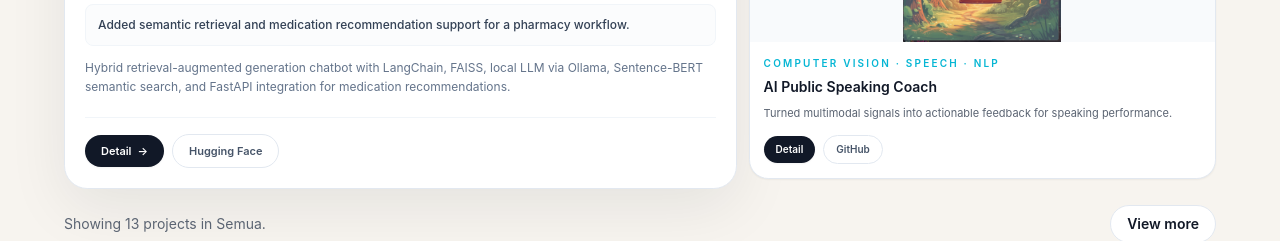
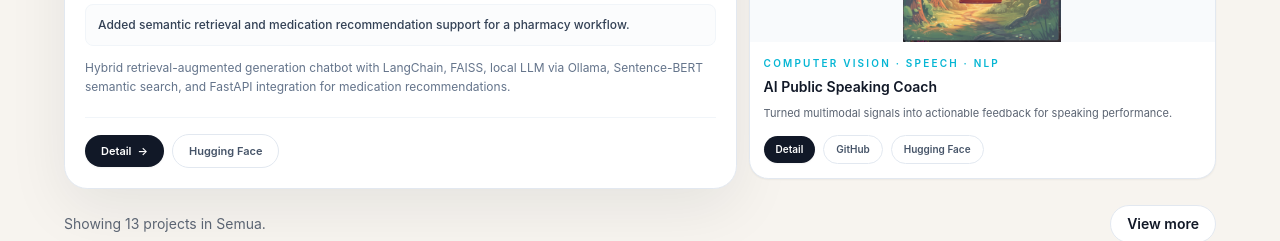
Before and after one commit to ziee2/portofolio, a Next.js app: page / in a window 1280 px wide. Shown: the part 4020-4261 px from the top of the page. Built offline with nearby package versions, Linux system fonts and the light colour scheme.

Commit message:
Update Bangkit GitHub link and add Hugging Face link to SWARA

```diff
--- a/app/content.ts
+++ b/app/content.ts
@@ -204,7 +204,7 @@ export const dict = {
               'Mendeploy model ke dalam REST API menggunakan Flask.',
               'Mendapatkan sertifikasi TensorFlow Developer Professional.'
             ],
-            repoUrl: 'https://github.com/ziee2'
+            repoUrl: 'https://github.com/TomKits'
           }
         ]
       },
@@ -262,6 +262,8 @@ export const dict = {
             summary: 'Sistem AI multi-modal menggunakan MediaPipe, YOLO, BERT, Wav2Vec2, dan Silero VAD untuk menganalisis postur, artikulasi, kata pengisi, tempo, dan relevansi topik.',
             stack: ['MediaPipe', 'YOLO', 'BERT'],
             repoUrl: 'https://github.com/ziee2/AI-Public-Speaking_-SWARA',
+            demoUrl: 'https://huggingface.co/Cyberlace',
+            demoLabel: 'Hugging Face',
             highlights: ['Analisis pose dan gesture real-time', 'Evaluasi suara dan tempo bicara', 'Rekomendasi yang langsung bisa ditindaklanjuti'],
           },
           {
@@ -534,9 +536,9 @@ export const dict = {
               'Graduated with Distinction (Top Graduate) from the Bangkit Academy program.',
               'Trained an EfficientNet model for tomato disease detection with 98% accuracy.',
               'Deployed the model into a REST API using Flask.',
-              'Earned the TensorFlow Developer Professional certification.'
+              'Earned TensorFlow Developer Professional certification.'
             ],
-            repoUrl: 'https://github.com/ziee2'
+            repoUrl: 'https://github.com/TomKits'
           }
         ]
       },
@@ -594,6 +596,8 @@ export const dict = {
             summary: 'Multi-modal AI system using MediaPipe, YOLO, BERT, Wav2Vec2, and Silero VAD to analyze posture, articulation, filler words, tempo, and topic relevance.',
             stack: ['MediaPipe', 'YOLO', 'BERT'],
             repoUrl: 'https://github.com/ziee2/AI-Public-Speaking_-SWARA',
+            demoUrl: 'https://huggingface.co/Cyberlace',
+            demoLabel: 'Hugging Face',
             highlights: ['Real-time pose and gesture analysis', 'Voice and speaking tempo evaluation', 'Actionable recommendations'],
           },
           {
```
